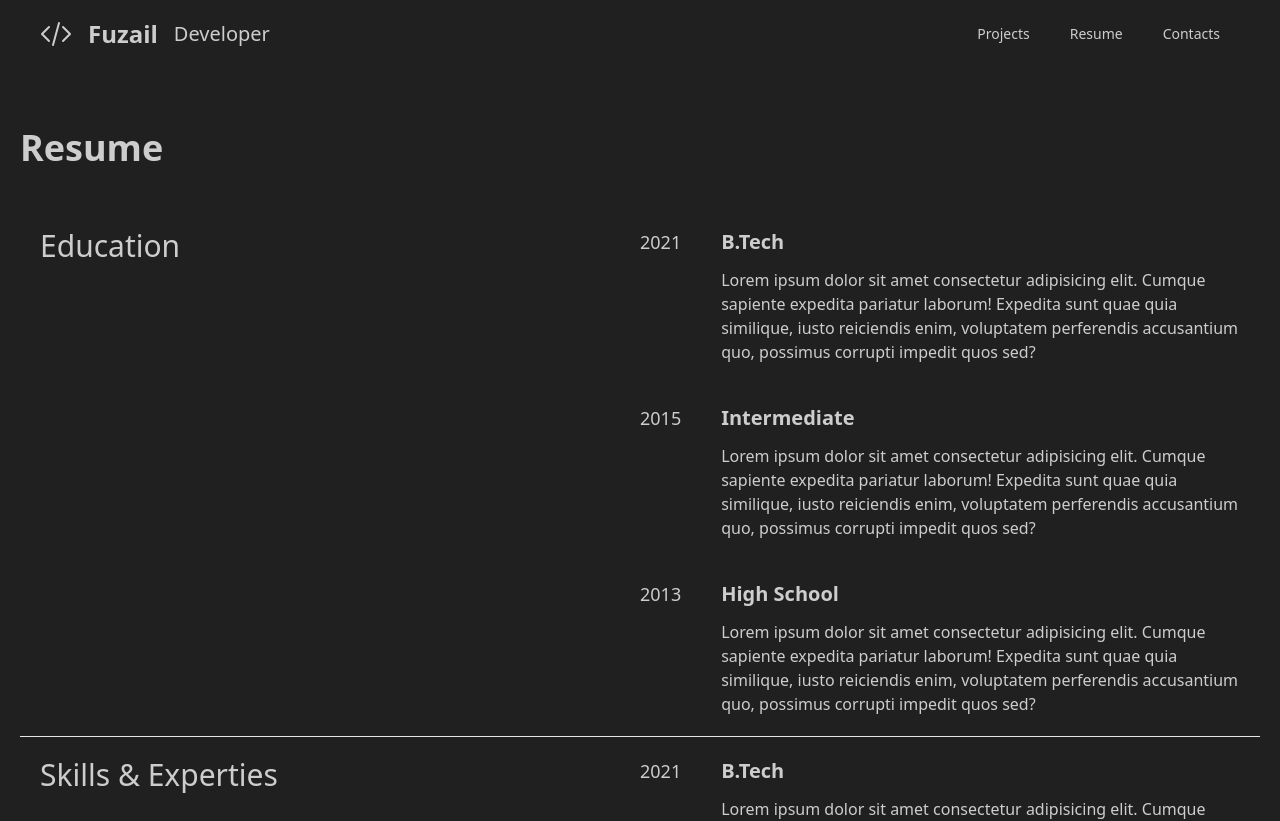
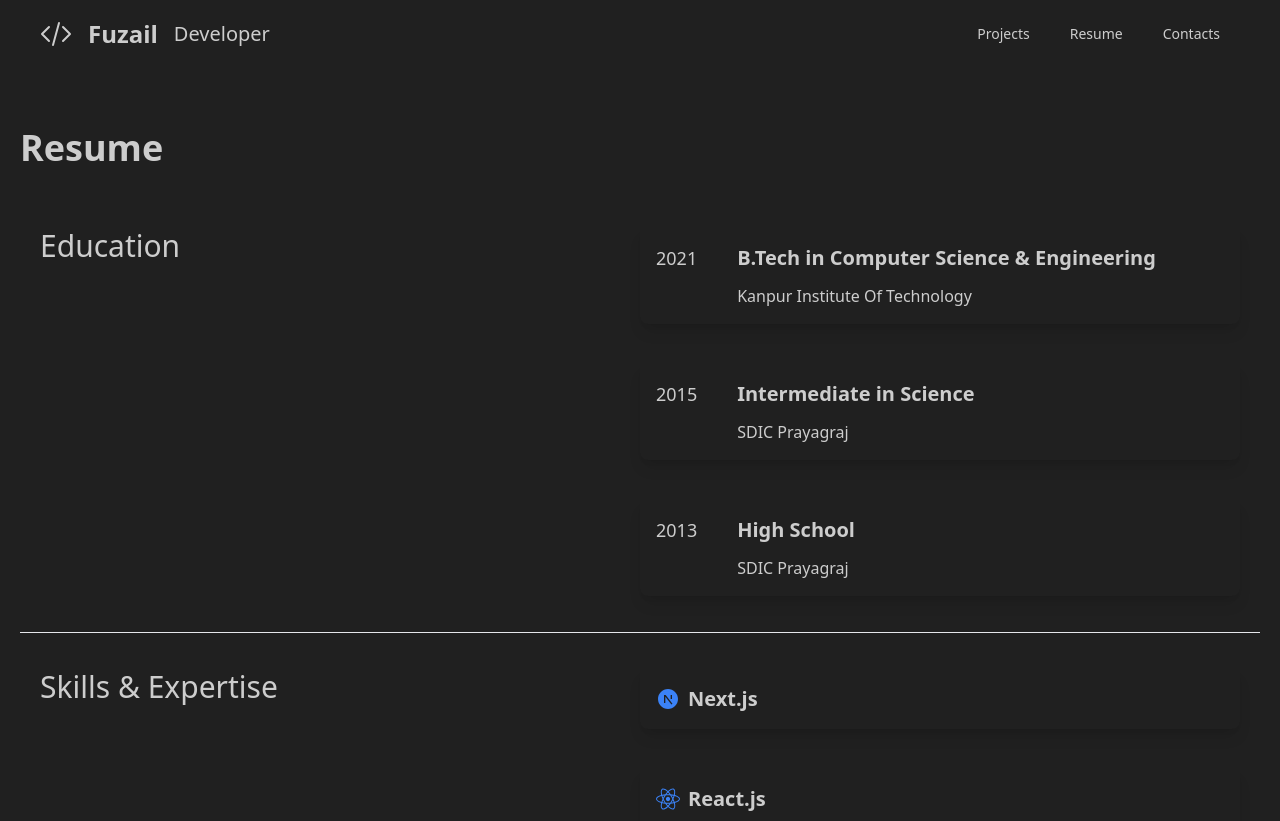
Before and after one commit to fuzailansariii/portfolio, a Next.js app: page /resume in a window 1280 px wide. Shown: the top 821 px of the page. Built offline with nearby package versions, Linux system fonts and the light colour scheme.

Commit message:
fixed bugs

```diff
--- a/src/app/(pages)/contacts/page.tsx
+++ b/src/app/(pages)/contacts/page.tsx
@@ -35,7 +35,7 @@ export default function Contact() {
                 {...register("firstname")}
                 type="text"
                 placeholder="First Name"
-                className="input input-primary w-full"
+                className="input input-primary w-full rounded-lg"
               />
               {errors.firstname && (
                 <p className="text-red-500 text-sm">
@@ -49,7 +49,7 @@ export default function Contact() {
                 {...register("lastname")}
                 type="text"
                 placeholder="Last Name"
-                className="input input-primary w-full"
+                className="input input-primary w-full rounded-lg"
               />
               {errors.lastname && (
                 <p className="text-red-500 text-sm">
@@ -57,13 +57,13 @@ export default function Contact() {
                 </p>
               )}
             </div>
-
+          </div>
           <div>
             <input
               {...register("email")}
               type="email"
               placeholder="Email"
-                className="input input-primary w-full"
+              className="input input-primary w-full rounded-lg"
             />
             {errors.email && (
               <p className="text-red-500 text-sm">{errors.email.message}</p>
@@ -75,18 +75,17 @@ export default function Contact() {
               {...register("subject")}
               type="text"
               placeholder="Subject"
-                className="input input-primary w-full"
+              className="input input-primary w-full rounded-lg"
             />
             {errors.subject && (
               <p className="text-red-500 text-sm">{errors.subject.message}</p>
             )}
           </div>
-          </div>
 
           <div>
             <textarea
               {...register("message")}
-              className="textarea w-full input-primary"
+              className="textarea w-full input-primary rounded-lg"
               placeholder="Type your message here"
             />
             {errors.message && (
--- a/src/app/(pages)/resume/page.tsx
+++ b/src/app/(pages)/resume/page.tsx
@@ -1,15 +1,15 @@
 "use client";
-
-import ResumeItems from "@/app/components/ResumeItems";
+import ResumeSection from "@/app/components/ResumeTemplate";
+import { educationData, skillsData } from "@/lib/ResumeData";
 import React from "react";
 
 export default function ResumePage() {
   return (
     <div className="md:max-w-screen-xl flex flex-col mx-auto p-5">
       <h1 className="text-4xl my-10 font-bold">Resume</h1>
-      <ResumeItems heading="Education" />
-      <div className="w-full bg-white border-b" />
-      <ResumeItems heading="Skills & Experties" />
+      <ResumeSection heading="Education" items={educationData} />
+      <div className="w-full bg-white border-b my-4" />
+      <ResumeSection heading="Skills & Expertise" items={skillsData} />
     </div>
   );
 }
--- a/src/app/components/ResumeItems.tsx
+++ /dev/null
@@ -1,47 +0,0 @@
-"use client";
-import React from "react";
-import ResumeTemplate from "./ResumeTemplate";
-interface ResumeItemsProp {
-  heading?: string;
-  //   year?: string;
-  //   title: string;
-  //   description: string;
-}
-
-export default function ResumeItems({ heading }: ResumeItemsProp) {
-  return (
-    <div className="w-full md:max-w-screen-xl grid md:grid-cols-2 mx-auto md:p-5">
-      <div className="">
-        <h1 className="py-5 md:py-0 text-2xl md:text-3xl font-medium">
-          {heading}
-        </h1>
-      </div>
-      <div className="space-y-10">
-        <ResumeTemplate
-          year="2021"
-          title="B.Tech"
-          description="Lorem ipsum dolor sit amet consectetur adipisicing elit. Cumque sapiente
-      expedita pariatur laborum! Expedita sunt quae quia similique, iusto
-      reiciendis enim, voluptatem perferendis accusantium quo, possimus corrupti
-      impedit quos sed?"
-        />
-        <ResumeTemplate
-          year="2015"
-          title="Intermediate"
-          description="Lorem ipsum dolor sit amet consectetur adipisicing elit. Cumque sapiente
-      expedita pariatur laborum! Expedita sunt quae quia similique, iusto
-      reiciendis enim, voluptatem perferendis accusantium quo, possimus corrupti
-      impedit quos sed?"
-        />
-        <ResumeTemplate
-          year="2013"
-          title="High School"
-          description="Lorem ipsum dolor sit amet consectetur adipisicing elit. Cumque sapiente
-      expedita pariatur laborum! Expedita sunt quae quia similique, iusto
-      reiciendis enim, voluptatem perferendis accusantium quo, possimus corrupti
-      impedit quos sed?"
-        />
-      </div>
-    </div>
-  );
-}
--- a/src/app/components/ResumeTemplate.tsx
+++ b/src/app/components/ResumeTemplate.tsx
@@ -1,24 +1,40 @@
 "use client";
+import React from "react";
+import { IconType } from "react-icons";
 
-import React from "react";
-
-interface ResumeDetailsProp {
+interface ResumeItem {
   year?: string;
   title: string;
-  description: string;
+  description?: string;
+  icon?: IconType; // For skills
 }
 
-export default function ResumeTemplate({
-  year,
-  title,
-  description,
-}: ResumeDetailsProp) {
+interface ResumeSectionProps {
+  heading: string;
+  items: ResumeItem[];
+}
+
+export default function ResumeSection({ heading, items }: ResumeSectionProps) {
   return (
-    <div className="md:flex gap-10">
-      <h2 className="font-thin text-lg">{year}</h2>
-      <div className="flex flex-col gap-3">
-        <h2 className="font-semibold text-xl">{title}</h2>
-        <p className="font-thin text-base">{description}</p>
+    <div className="w-full md:max-w-screen-xl grid md:grid-cols-2 mx-auto md:p-5">
+      <h1 className="py-5 md:py-0 text-2xl md:text-3xl font-medium">
+        {heading}
+      </h1>
+      <div className="space-y-10">
+        {items.map((item, index) => (
+          <div key={index} className="md:flex gap-10 shadow-lg rounded-lg p-4">
+            {item.year && <h2 className="font-thin text-lg">{item.year}</h2>}
+            <div className="flex flex-col gap-3">
+              <h2 className="font-semibold text-xl flex items-center gap-2">
+                {item.icon && <item.icon size={24} className="text-blue-500" />}
+                {item.title}
+              </h2>
+              {item.description && (
+                <p className="font-thin text-base">{item.description}</p>
+              )}
+            </div>
+          </div>
+        ))}
       </div>
     </div>
   );
--- /dev/null
+++ b/src/lib/ResumeData.ts
@@ -0,0 +1,27 @@
+import { FaReact, FaNodeJs } from "react-icons/fa";
+import { SiPostgresql } from "react-icons/si";
+import { RiNextjsFill, RiTailwindCssFill } from "react-icons/ri";
+
+const educationData = [
+  {
+    year: "2021",
+    title: "B.Tech in Computer Science & Engineering",
+    description: "Kanpur Institute Of Technology",
+  },
+  {
+    year: "2015",
+    title: "Intermediate in Science",
+    description: "SDIC Prayagraj",
+  },
+  { year: "2013", title: "High School", description: "SDIC Prayagraj" },
+];
+
+const skillsData = [
+  { title: "Next.js", icon: RiNextjsFill },
+  { title: "React.js", icon: FaReact },
+  { title: "TailwindCSS", icon: RiTailwindCssFill },
+  { title: "Node.js", icon: FaNodeJs },
+  { title: "PostgreSQL", icon: SiPostgresql },
+];
+
+export { educationData, skillsData };
--- a/src/lib/types.ts
+++ b/src/lib/types.ts
@@ -5,5 +5,5 @@ export const ContactModal = z.object({
   lastname: z.string().optional(),
   email: z.string().email("Invalid email address"),
   subject: z.string().min(5, "Subject must be at least of 5 characters"),
-  message: z.string().min(20, "Message must be at least of 5 characters"),
+  message: z.string().min(20, "Message must be at least of 20 characters"),
 });
```
Lines whose indentation alone changed are shown as unchanged.
